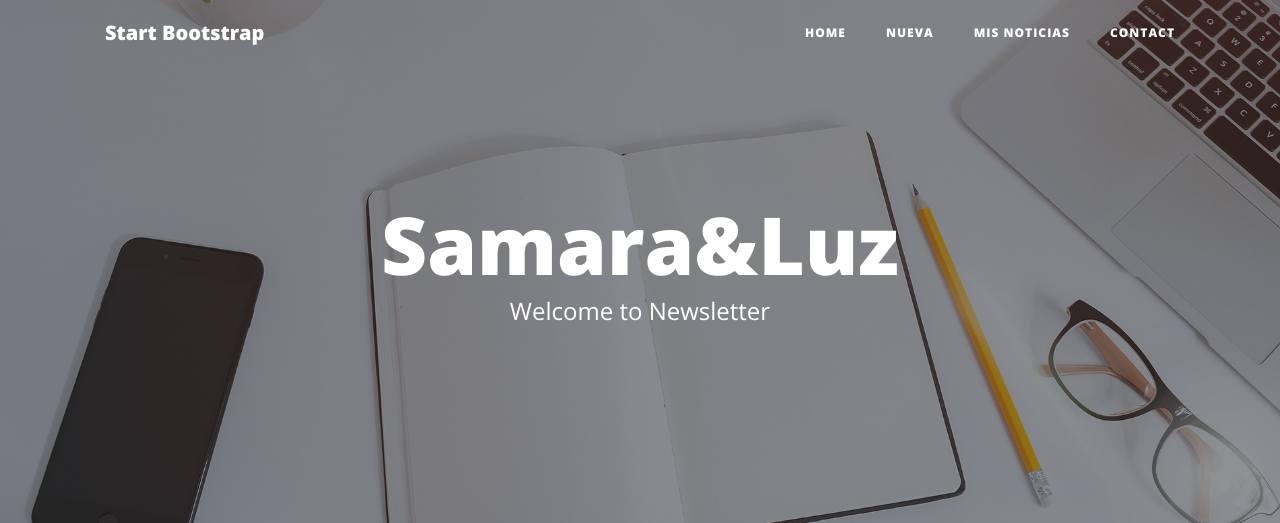
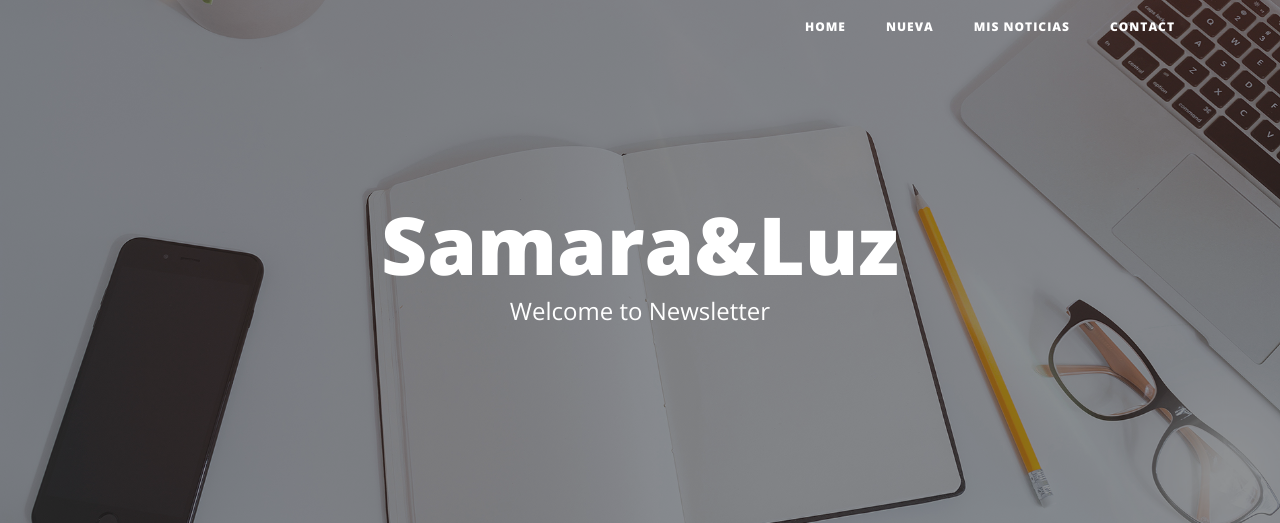
Before and after one commit to sdakdouk/Good_News, a PHP site: page /prueba.php in a window 1280 px wide. Shown: the top 523 px of the page. Run offline with PHP 8.4, Linux system fonts and the light colour scheme; some libraries are stand-ins or nearby versions.

Commit message:
modificacion del menu

```diff
--- a/includes/nav_.php
+++ b/includes/nav_.php
@@ -1,6 +1,6 @@
  <nav class="navbar navbar-expand-lg navbar-light fixed-top" id="mainNav">
     <div class="container">
-      <a class="navbar-brand" href="index.html">Start Bootstrap</a>
+      <a class="navbar-brand" href="index.html"></a>
       <button class="navbar-toggler navbar-toggler-right" type="button" data-toggle="collapse" data-target="#navbarResponsive" aria-controls="navbarResponsive" aria-expanded="false" aria-label="Toggle navigation">
         Menu
         <i class="fas fa-bars"></i>
```
